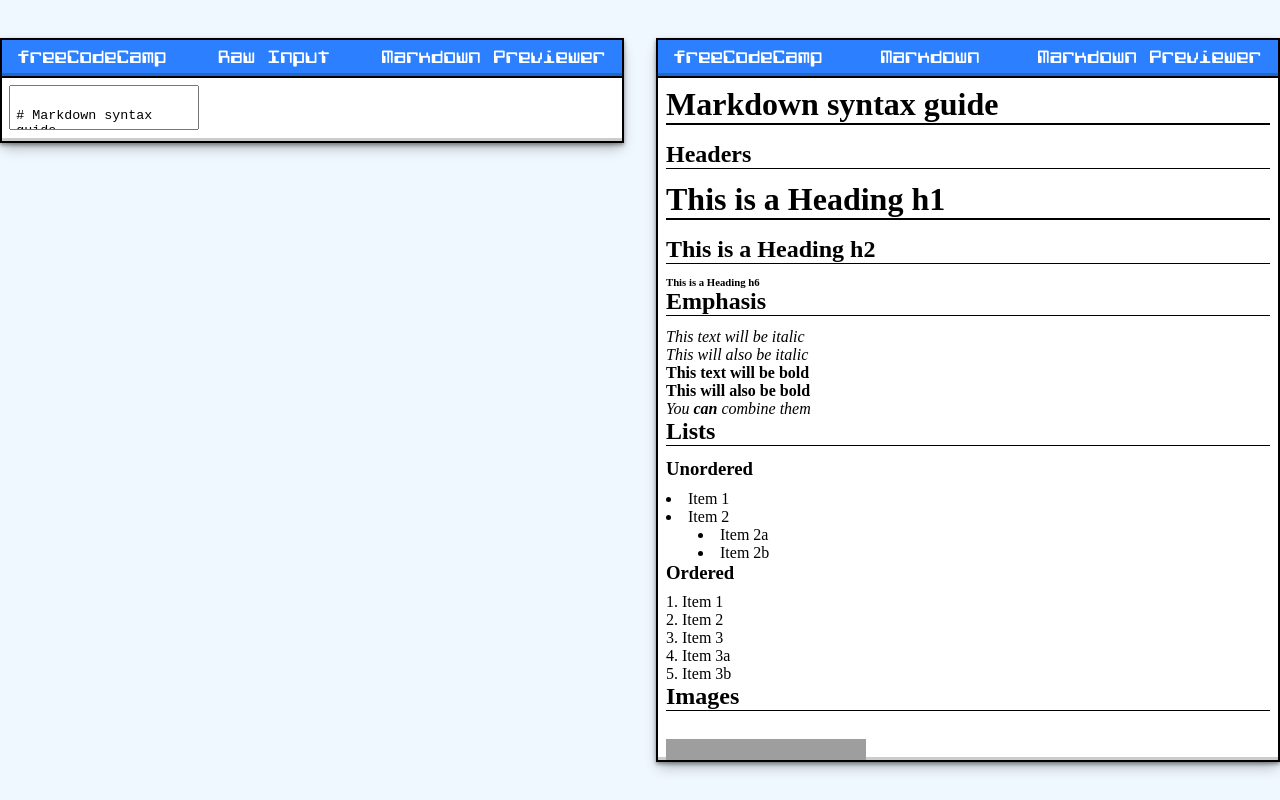
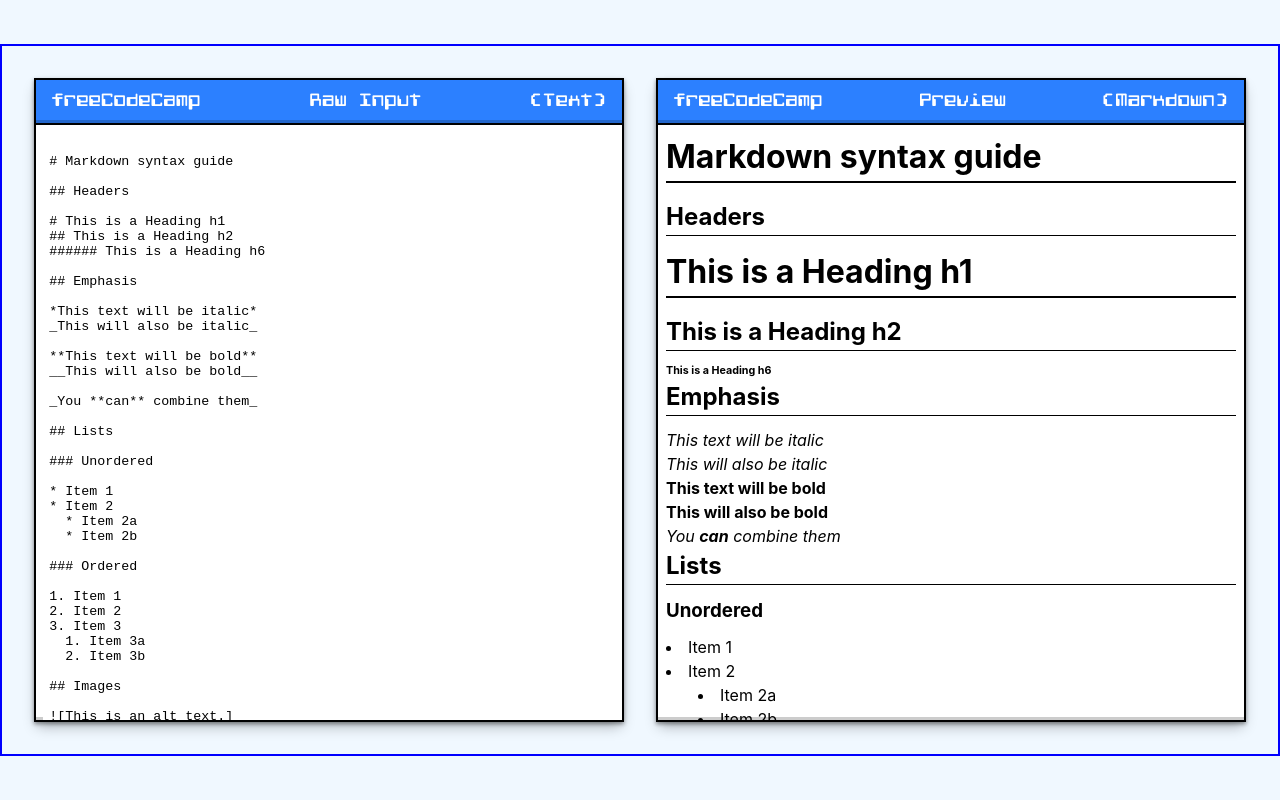
Before and after one commit to weakbox/FCC-Markdown-Previewer, a React (Vite) app: page / in a window 1280 px wide. Built offline with nearby package versions, Linux system fonts and the light colour scheme; grey boxes are pictures that could not be loaded.

Commit message:
Fixed visual bug when window width was small.

```diff
--- a/src/App.scss
+++ b/src/App.scss
@@ -40,6 +40,8 @@ $page-color: rgb(255, 255, 255);
 .label {
   @include flex-row();
   @include computo-font(rgb(255, 255, 255));
+  position: sticky;
+  top: 0;
   padding: 0.7em 1em 0.5em 1em;
   text-align: center;
   background-color: $label-color;
@@ -51,15 +53,16 @@ $page-color: rgb(255, 255, 255);
   display: flex;
   flex-direction: row;
   justify-content: space-evenly;
-  align-items: flex-start;
+  align-items: stretch;
   gap: 2em;
-  height: 100%;
+  border: 2px solid blue;
+  padding: 2em;
 }
 
 .page {
-  height: 100%;
-  max-height: 90vh;
-  width: 50%;
+  height: auto;
+  max-height: 80vh;
+  width: 100%;
   overflow-y: auto;
   border: 2px solid black;
   box-shadow: rgba(0, 0, 0, 0.4) 0px 2px 4px, rgba(0, 0, 0, 0.3) 0px 7px 13px -3px, rgba(0, 0, 0, 0.2) 0px -3px 0px inset;
@@ -67,7 +70,12 @@ $page-color: rgb(255, 255, 255);
 }
 
 .editor {
+  box-sizing: border-box;
+  border: none;
+  overflow-y: auto;
   margin: 0.5em;
+  height: 100%;
+  width: 100%;
   resize: none;
 }
 
@@ -149,3 +157,9 @@ list-style-position: inside;
   padding: 0.25em;
   background-color: rgb(192, 245, 245);;
 }
+
+@media only screen and (max-width: 1000px) {
+  .page-container {
+    flex-direction: column;
+  }
+}
--- a/src/App.tsx
+++ b/src/App.tsx
@@ -90,7 +90,7 @@ function App() {
           <div className="label">
             <p>freeCodeCamp</p>
             <p>Raw Input</p>
-            <p>Markdown Previewer</p>
+            <p>(Text)</p>
           </div>
           <textarea
             id="editor"
@@ -102,8 +102,8 @@ function App() {
         <div className="page">
           <div className="label">
             <p>freeCodeCamp</p>
-            <p>Markdown</p>
-            <p>Markdown Previewer</p>
+            <p>Preview</p>
+            <p>(Markdown)</p>
           </div>
           <div
             id="preview"
--- a/src/index.css
+++ b/src/index.css
@@ -1,4 +1,8 @@
 :root {
+  font-family: Inter, system-ui, Avenir, Helvetica, Arial, sans-serif;
+  line-height: 1.5;
+  font-weight: 400;
+
   /* Center app on the page: */
   height: 100%;
   display: flex;
```
